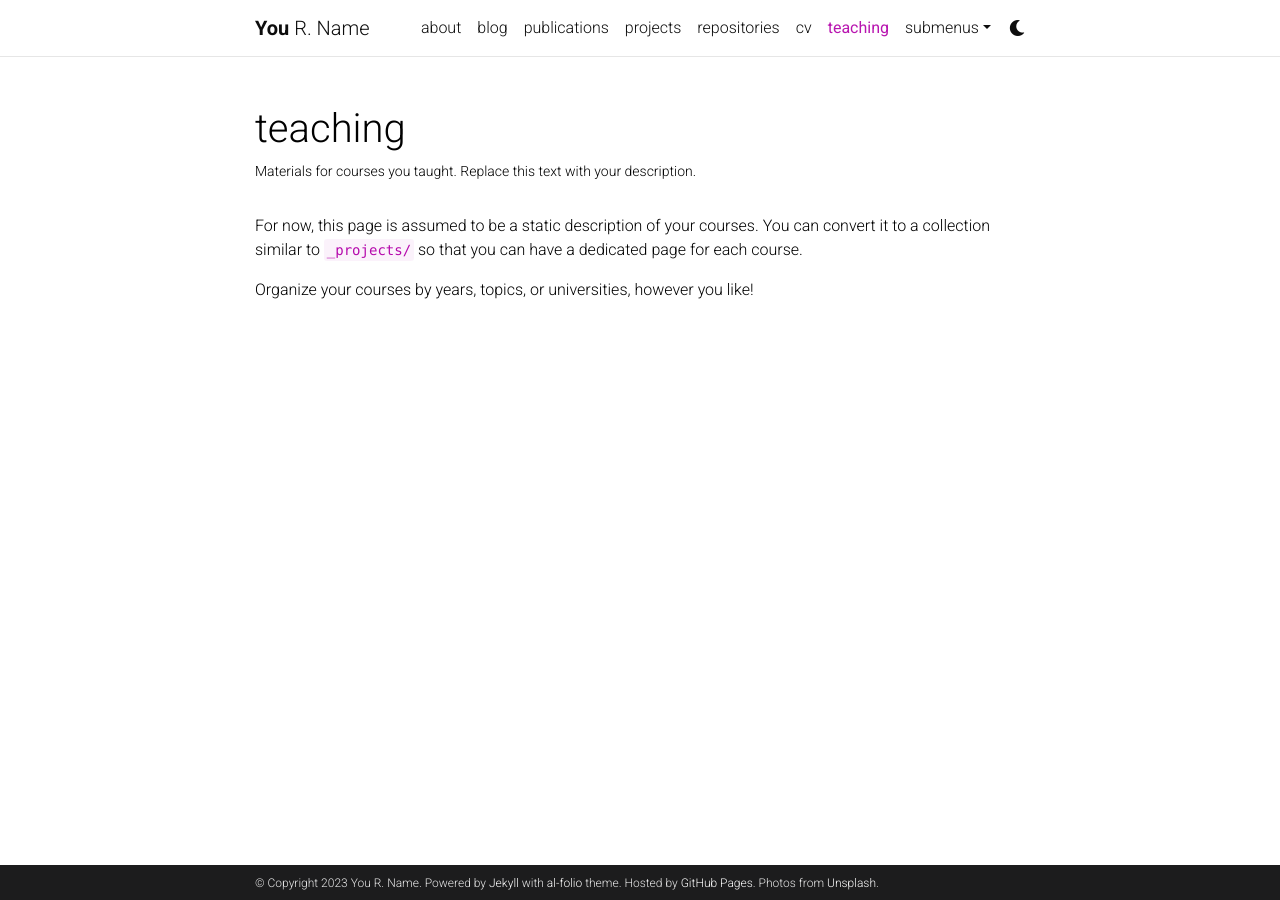
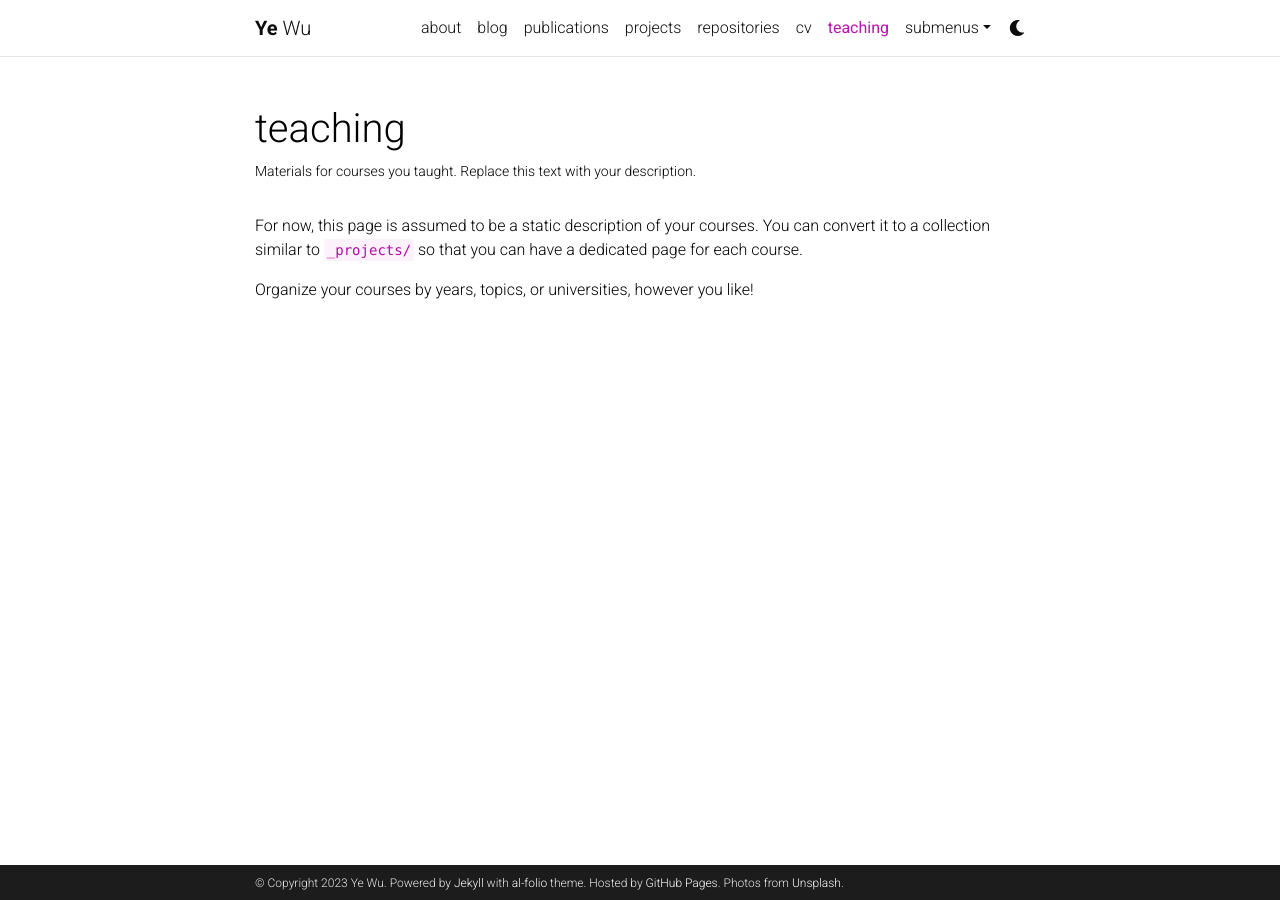
Before and after one commit to dryewu/dryewu.github.io, a Jekyll site: the page built from _pages/teaching.md, in a window 1280 px wide. Built offline with Jekyll 4.4.1, drawn with Linux system fonts in a browser that asks for light colours; comment, search, counter and statistics services are not loaded; a style sheet for code colours, icons or effects is not loaded.

Commit message:
Update _config.yml

```diff
--- a/_config.yml
+++ b/_config.yml
@@ -3,9 +3,9 @@
 # -----------------------------------------------------------------------------
 
 title: blank # the website title (if blank, full name will be used instead)
-first_name: You
-middle_name: R.
-last_name: Name
+first_name: Ye
+middle_name:
+last_name: Wu
 email: you@example.com
 description: > # the ">" symbol means to ignore newlines until "footer_text:"
   A simple, whitespace theme for academics. Based on [*folio](https://github.com/bogoli/-folio) design.
```
